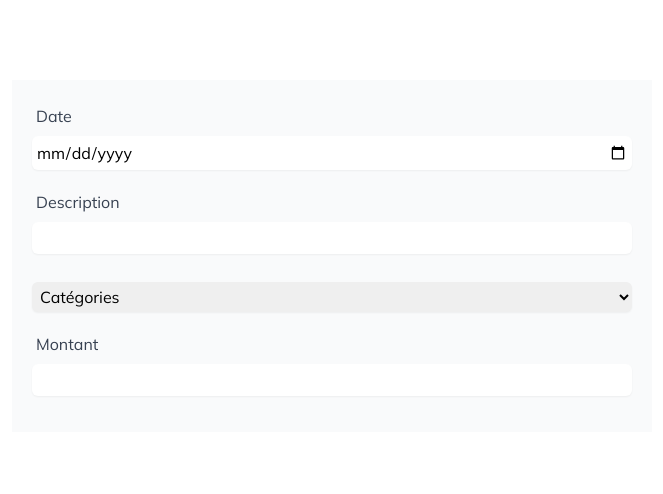
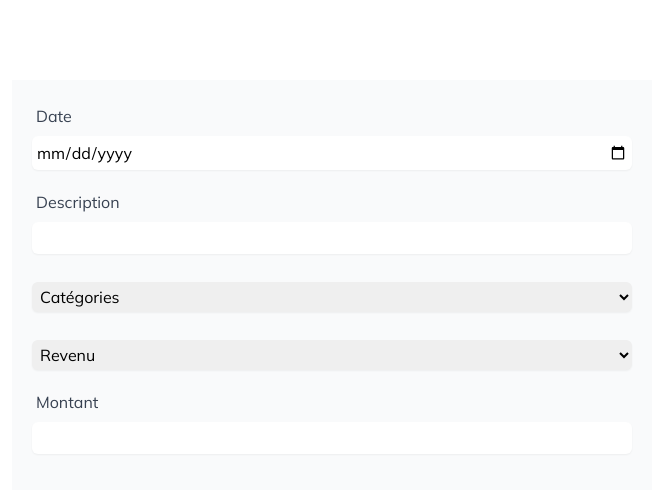
Before and after one commit to mattheri/academoney, a Next.js app: page /budget in a window 1280 px wide. Shown: the top 494 px of the page, without its empty margins (308-971 px from the left). Built offline with nearby package versions, Linux system fonts and the light colour scheme.

Commit message:
ajout des catégories pour les revenus, et ajout du dropdown revenu ou dépense

```diff
--- a/app/budget/page.tsx
+++ b/app/budget/page.tsx
@@ -15,7 +15,16 @@ const BudgetPage: React.FC = () => {
                       'Épargne',
                       'Vêtements',
                       'Loisirs',
+                      'Salaire',
+                      'Prestations',
+                      'Indemnisations',
+                      'Remboursements',
+                      'Bourses',
                       'Autres'];
+
+  const revenusDepenses = ['Revenu',
+                           'Dépense'
+  ];
 
   // Rendu du composant
   return (
@@ -23,6 +32,7 @@ const BudgetPage: React.FC = () => {
       <FormInput label="Date" type="date" />
       <FormInput label="Description" type="text" />
       <FormInput label="" type="select" options={categories} />
+      <FormInput label="" type="select" options={revenusDepenses} />
       <FormInput label="Montant" type="number" />
     </div>
   );
```
